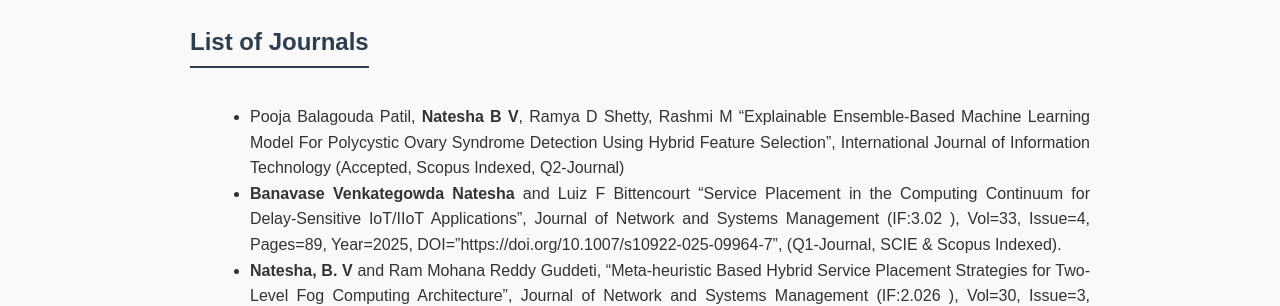
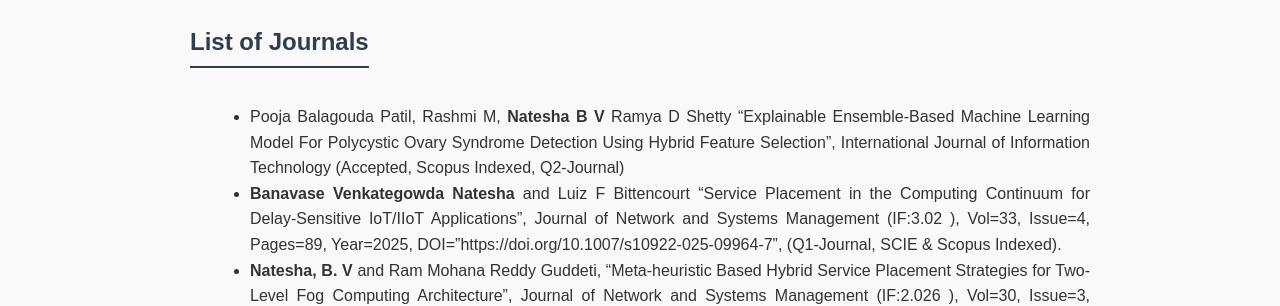
Before and after one commit to Nateshbv/Nateshbv.github.io, a Jekyll site: the page built from Publications.md, in a window 1280 px wide. Shown: the part 224-530 px from the top of the page. Built offline with Jekyll 4.4.1, drawn with Linux system fonts in a browser that asks for light colours.

```diff
--- a/Publications.md
+++ b/Publications.md
@@ -3,7 +3,7 @@ layout: default
 title: Publications
 ---
 ## List of Journals
-- Pooja Balagouda Patil, **Natesha B V**, Ramya D Shetty, Rashmi M "Explainable Ensemble-Based Machine Learning Model For Polycystic Ovary Syndrome Detection Using Hybrid Feature Selection", International Journal of Information Technology (Accepted, Scopus Indexed, Q2-Journal)
+- Pooja Balagouda Patil, Rashmi M, **Natesha B V** Ramya D Shetty "Explainable Ensemble-Based Machine Learning Model For Polycystic Ovary Syndrome Detection Using Hybrid Feature Selection", International Journal of Information Technology (Accepted, Scopus Indexed, Q2-Journal)
 - **Banavase Venkategowda Natesha** and Luiz F Bittencourt "Service Placement in the Computing Continuum for Delay-Sensitive IoT/IIoT Applications", Journal of Network and Systems Management (IF:3.02 ), Vol=33, Issue=4, Pages=89, Year=2025, DOI="https://doi.org/10.1007/s10922-025-09964-7", (Q1-Journal, SCIE & Scopus Indexed).
 -  **Natesha, B. V** and Ram Mohana Reddy Guddeti, "Meta-heuristic Based Hybrid Service Placement Strategies for Two-Level Fog Computing Architecture", Journal of Network and Systems Management (IF:2.026 ), Vol=30, Issue=3, Pages=1-23, Year=2022, DOI="https://doi.org/10.1007/s10922-022-09660-w", (Q1- Journal, SCIE & Scopus Indexed).
 - **Natesha B V** and Ram Mohana Reddy Guddeti, "Fog-based Intelligent Machine Malfunction Monitoring System for Industry 4.0", IEEE Transactions on  Industrial Informatics (IF:10.215), Vol=17, Issue=12, Pages=7923-7932, Year=2021, DOI="https://doi.org/10.1109/TII.2021.3056076", (Q1-Journal, SCIE & Scopus Indexed).
```
